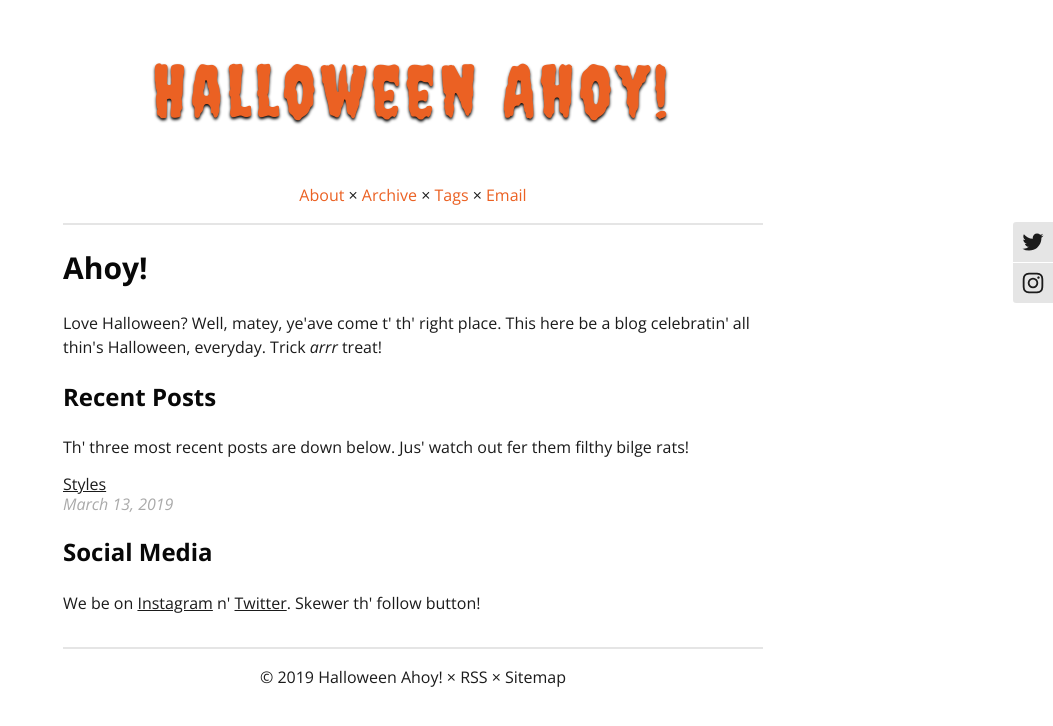
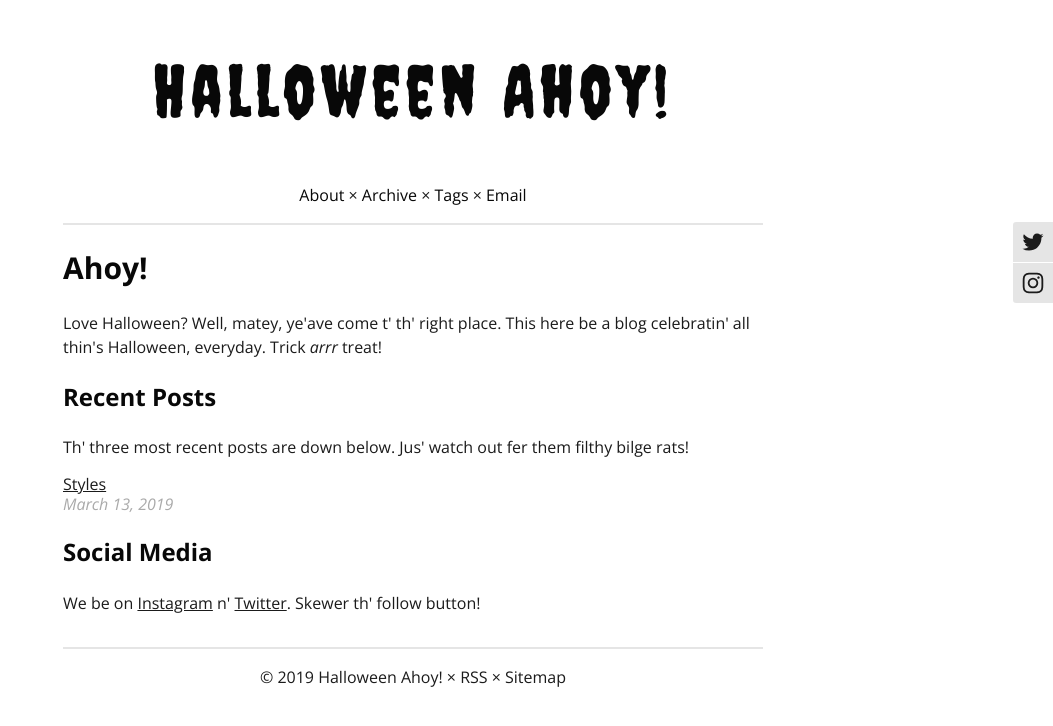
Before and after one commit to halloweenahoy/halloweenahoy.github.io, a Jekyll site: the page built from index.html, in a window 1280 px wide. Shown: the top 726 px of the page, without its empty margins (227-1280 px from the left). Built offline with Jekyll 4.4.1, drawn with Linux system fonts in a browser that asks for light colours; comment, search, counter and statistics services are not loaded.

Commit message:
Update style.css

```diff
--- a/css/style.css
+++ b/css/style.css
@@ -18,7 +18,7 @@ text-align: center;
 }
 
 header a {
-color: #EB6123 !important;
+color: #080808 !important;
 text-decoration: none !important;
 }
 
@@ -82,7 +82,6 @@ font-size: 72px;
 font-family: 'Creepster', serif;
 font-weight: 400;
 letter-spacing: 5px;
-text-shadow: 0 2px 3px rgba(0, 0, 0, .99);
 }
 
 h2 {
```
